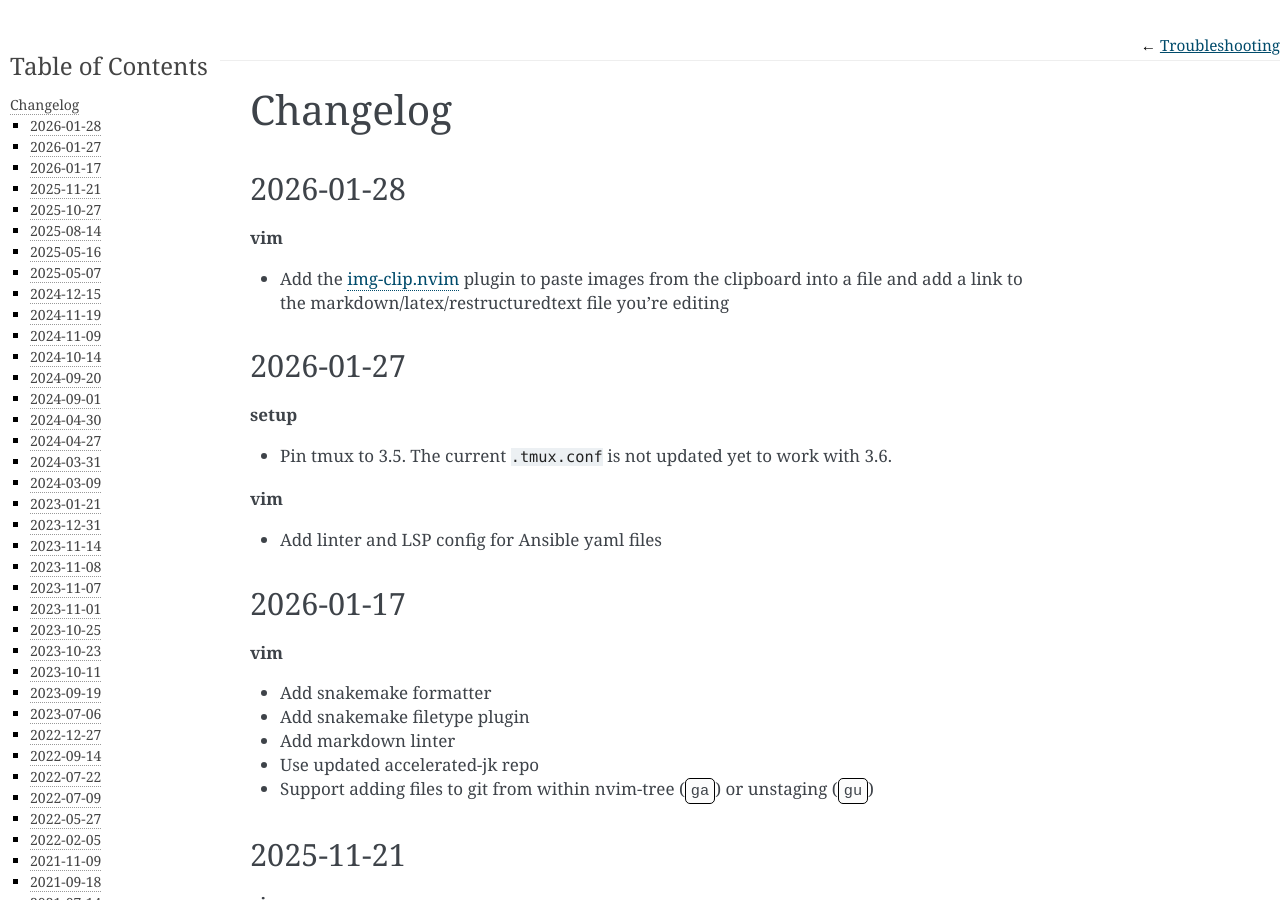
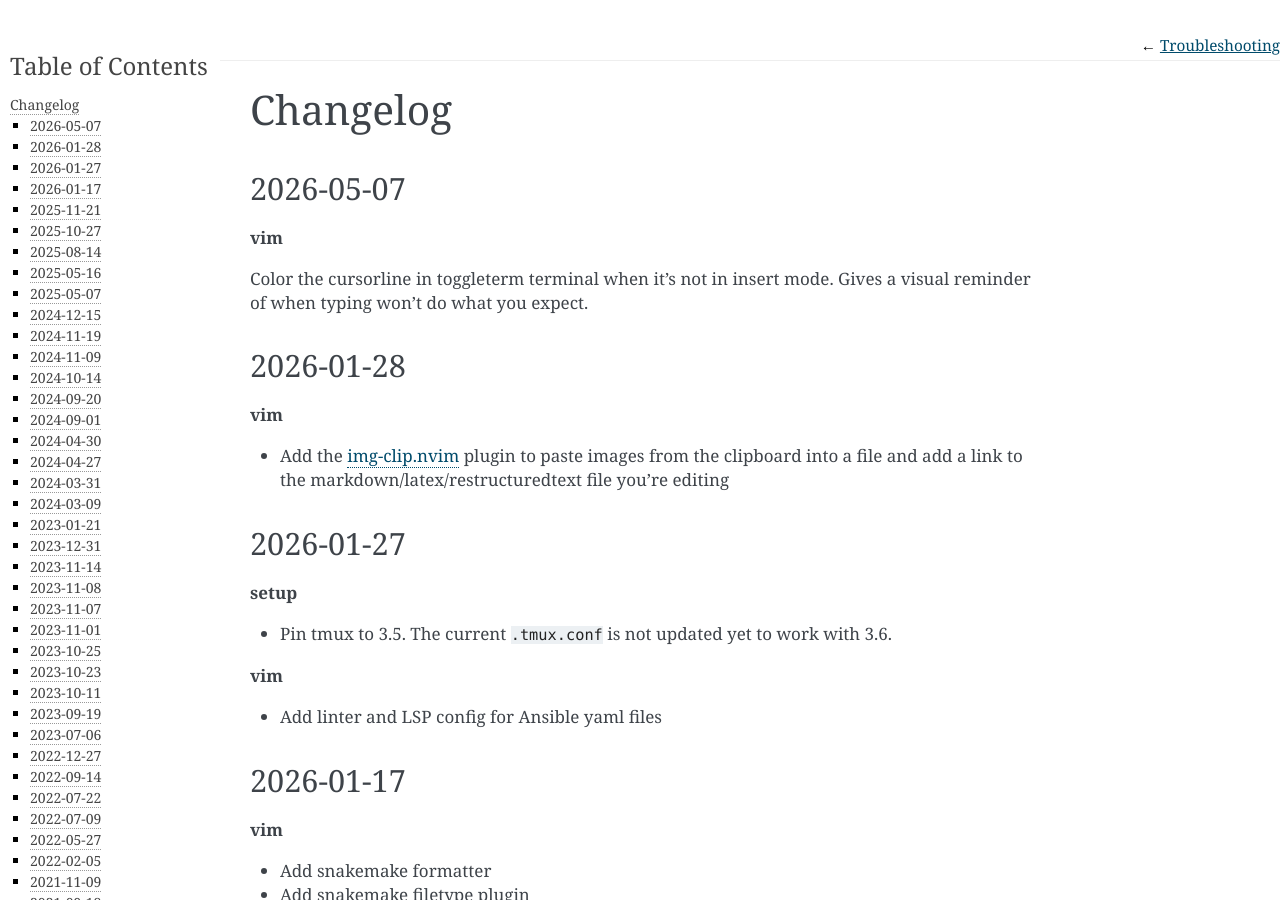
Before and after one commit to daler/dotfiles, a Sphinx documentation site: the page built from docs/changelog.rst, in a window 1280 px wide and 900 px high. Built offline with Sphinx 7.4.7, drawn with Linux system fonts in a browser that asks for light colours.

Commit message:
update changelog

```diff
--- a/docs/changelog.rst
+++ b/docs/changelog.rst
@@ -1,5 +1,12 @@
 Changelog
 =========
+2026-05-07
+----------
+
+**vim**
+
+Color the cursorline in toggleterm terminal when it's not in insert mode. Gives
+a visual reminder of when typing won't do what you expect.
 
 2026-01-28
 ----------
```
